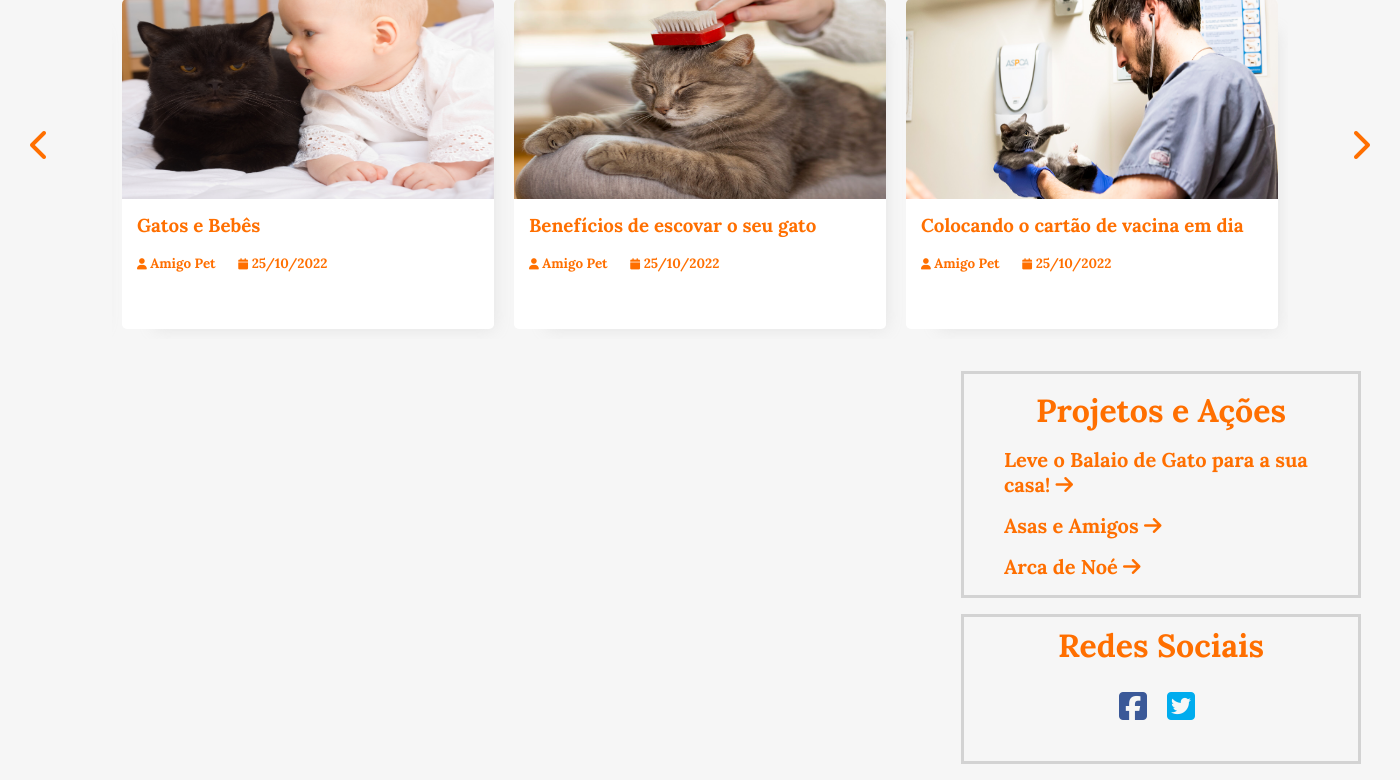
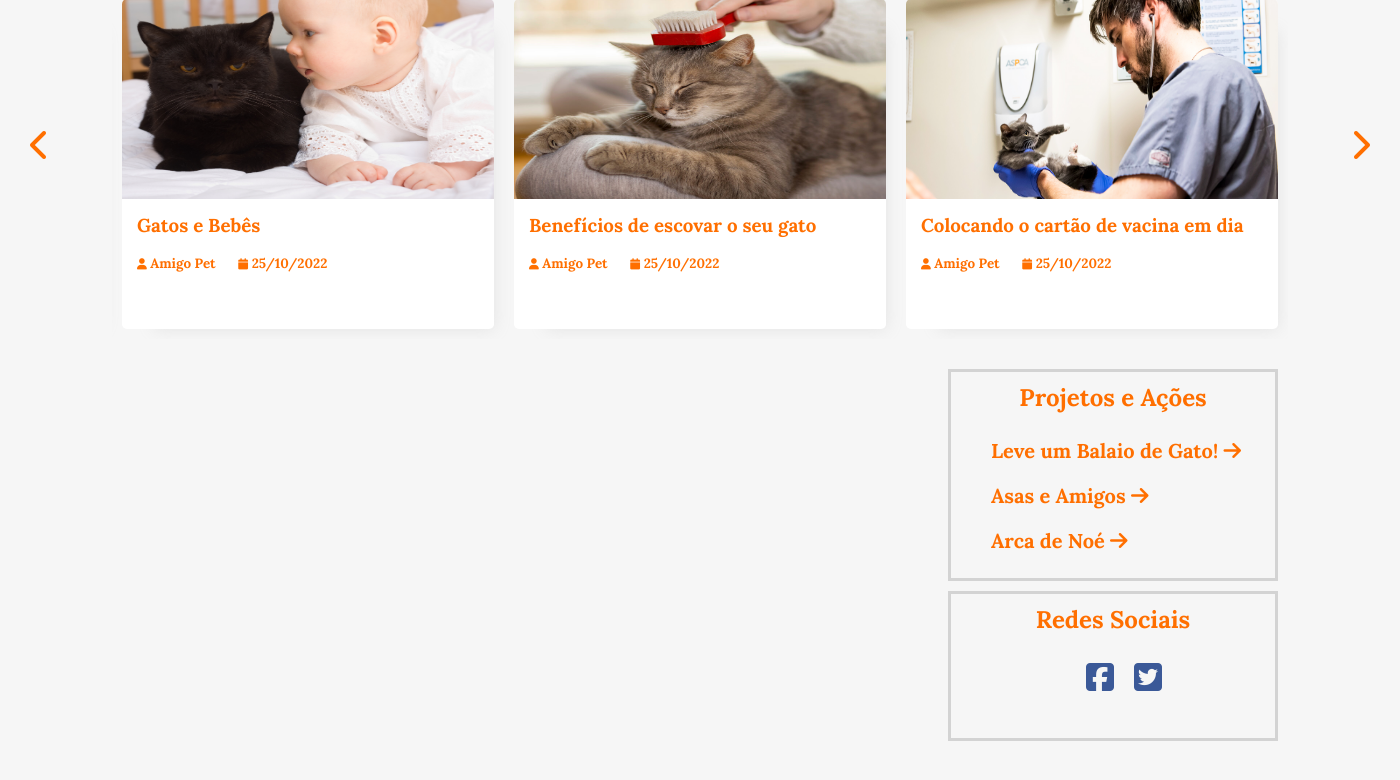
Before and after one commit to ICEI-PUC-Minas-PMV-ADS/pmv-ads-2022-2-e1-proj-web-t8-portal-pets, a PHP site: page / in a window 1400 px wide. Shown: the part 178-958 px from the top of the page. After the commit the page ends 919 px from the top, so only its background shows below. Run offline with PHP 8.4, Linux system fonts and the light colour scheme; some libraries are stand-ins or nearby versions; some web fonts are replaced.

Commit message:
ajuste na posicao da sidebar

```diff
--- a/src/css/style.css
+++ b/src/css/style.css
@@ -153,21 +153,59 @@ header .menu-toggle {
     border-top-right-radius: 5px;
 }
 
-.page-wrapper .container {
-    margin-top: 4vh;
-    width: 400px;
-    margin-left: 961px;
+.page-wrapper .sibebar {
+    float: right;
+    margin-right: 8%;
+    padding-bottom: 20px;
+    width: 25%;
+}
+
+.page-wrapper .sibebar .container {
+    margin: 30px 10px 0px 0px;
+    margin-left: 10px;
     border: 3px solid #d3d3d3;
     font-weight: bold;
 }
 
-.page-wrapper .container2 {
-    margin-top: 2vh;
-    width: 400px;
+.page-wrapper .sibebar .container h2{
+    margin-top: 10px;
+    text-align: center;
+    color:  #ff6f00;
+}
+
+.page-wrapper .sibebar .container ul{
+    margin-bottom: 25px;
+    margin-top: 25px;
+}
+
+.page-wrapper .sibebar .container ul p{
+    color: #ff6f00;
+    font-size: 20px;
+}
+
+.page-wrapper .sibebar .container-brands {
+    margin: 10px;
     height: 150px;
-    margin-left: 961px;
     border: 3px solid #d3d3d3;
     font-weight: bold;
+}
+
+.page-wrapper .sibebar .container-brands h2{
+    margin-top: 10px;
+    text-align: center;
+    color:  #ff6f00;
+}
+
+.page-wrapper .sibebar .container-brands ul{
+    margin-bottom: 10px;
+    margin-left: 85px;
+    display: flex;
+    text-align: center;
+}
+
+.page-wrapper .sibebar .container-brands ul a{
+    color: #3b5998;
+    padding: 10px;
 }
 
 /* MEDIA QUERIES */
--- a/src/home.html
+++ b/src/home.html
@@ -27,10 +27,7 @@
 
         <div class="logo">
             <h1 class="logo-text">Amigo <span>Pet</span></h1>
-
         </div>
-
-
 
         <i class="fa fa-bars menu-toggle"></i>
         <ul class="nav">
@@ -116,22 +113,24 @@
         <!-- // Post Slider -->
 
         <!--// Abertura da sidebar -->
-        <div class="container">
-            <h1 style="margin-top: 2vh; text-align: center; color:  #ff6f00;">Projetos e Ações</h1>
-            <ul style="margin-bottom: 2vh; margin-top: 2vh;">
-                <p><a href="https://abrigobalaiodegato.com.br/" target="_blank" style="color: #ff6f00; font-size: 20px;">Leve o Balaio de Gato para a sua casa! <i class="fa-solid fa-arrow-right"></i></a></p>
-                <p><a href="https://www.asaseamigos.com.br/" target="_blank" style="color: #ff6f00; font-size: 20px;">Asas e Amigos <i class="fa-solid fa-arrow-right"></i></a></p>
-                <p><a href="https://www.instagram.com/ministerioarcadenoeoficial/" target="_blank" style="color: #ff6f00; font-size: 20px;">Arca de Noé <i class="fa-solid fa-arrow-right"></i></a></p>
-            </ul>
-        </div>
+        <div class="sibebar">
+            <div class="container">
+                <h2>Projetos e Ações</h2>
+                <ul>
+                    <p><a href="https://abrigobalaiodegato.com.br/" target="_blank">Leve um Balaio de Gato! <i class="fa-solid fa-arrow-right"></i></a></p>
+                    <p><a href="https://www.asaseamigos.com.br/" target="_blank">Asas e Amigos <i class="fa-solid fa-arrow-right"></i></a></p>
+                    <p><a href="https://www.instagram.com/ministerioarcadenoeoficial/" target="_blank">Arca de Noé <i class="fa-solid fa-arrow-right"></i></a></p>
+                </ul>
+            </div>
 
-        <div class="container2" style="margin-bottom: 2vh;">
-            <h1 style="margin-top: 1vh; text-align: center; color:  #ff6f00;">Redes Sociais</h1>
-
-            <!--// Icones -->
-            <ul style="margin-bottom: 1vh; display: flex; text-align: center;">
-            <a href="#" target="_blank" style="color: #3b5998; margin-left: 115px; margin-top: 1vh;" class="fa-brands fa-square-facebook fa-2x"></a> <a href="#" target="_blank" style="color: #00acee; margin-left: 20px; margin-top: 1vh;" class="fa-brands fa-square-twitter fa-2x"></a>
-            </ul>
+            <div class="container-brands">
+                <h2>Redes Sociais</h2>
+                <!--// Icones -->
+                <ul>
+                    <a href="#" target="_blank" class="fa-brands fa-square-facebook fa-2x"></a>
+                    <a href="#" target="_blank" class="fa-brands fa-square-twitter fa-2x"></a>
+                </ul>
+            </div>
         </div>
         <!--// fechamento da Sidebar-->
 
```
